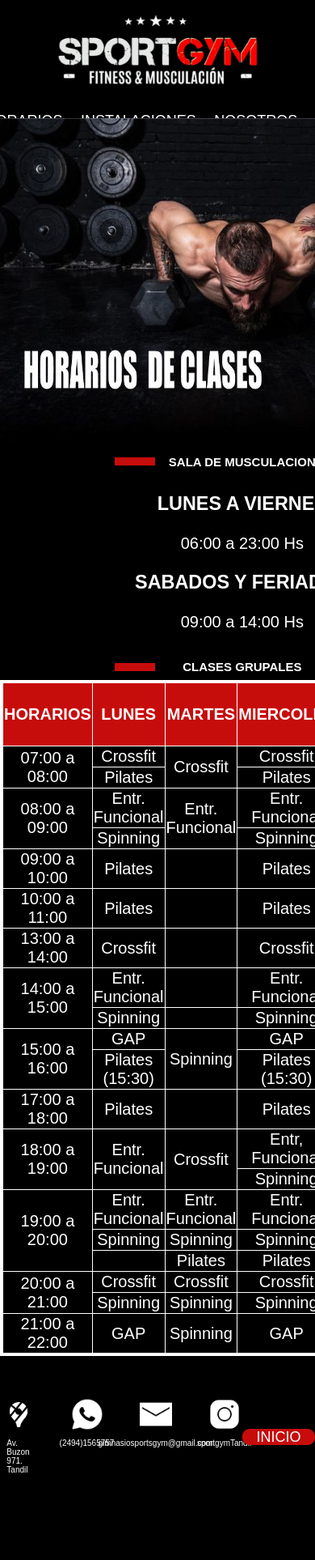
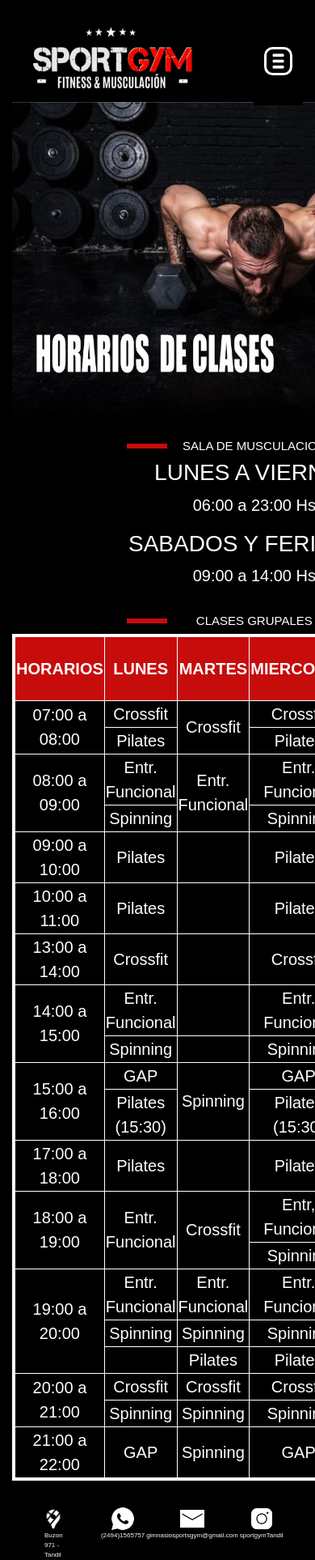
Before and after one commit to jonalippo/Proyecto-Gimnasio, a plain HTML site: page pages/horarios.html in a window 390 px wide. Shown: the top 1927 px of the page at 81% size. Before the commit the page ends 1821 px from the top, so only its background shows below. Drawn offline with nearby package versions, Linux system fonts and the light colour scheme.

Commit message:
Ultimos cambios responsive

```diff
--- a/css/estilosProyecto.css
+++ b/css/estilosProyecto.css
@@ -34,10 +34,14 @@ header {
 
 @media (max-width: 768px) {
   header {
-    flex-direction: column;
-    height: 130px;
+    flex-direction: row;
+    height: 110px;
     margin-top: 1em;
+    display: flex;
+    justify-content: space-between;
+    width: 100%;
   }
+
   nav {
     margin-top: 0.5em;
     display: flex;
@@ -45,12 +49,75 @@ header {
   }
 }
 
+.navbar {
+  padding: 0;
+  background-color: rgb(0, 0, 0) !important;
+}
 
+.navbar-toggler-icon {
+  background-color: transparent;
+  border-radius: 30%;
+  width: 40px;
+  height: 40px;
+  color: #ffffff;
+  border: solid white;
+  background-image: url(../images/MenuHamburguesa.png) !important;
+}
+
+.navbar-collapse {
+  flex-basis: 0 !important;
+}
+.navbar-expand-lg {
+  height: 100%;
+  position: relative;
+}
+
+.navbar-nav {
+  display: flex;
+  align-items: end;
+  background-color: rgb(0, 0, 0);
+  top: 0;
+  height: auto;
+
+  justify-content: center;
+}
+li {
+  margin: 0.5em;
+}
+@media (max-width: 768px) {
+  .navbar-nav {
+    width: 200px;
+  }
+}
+
+@media (max-width: 425px) {
+  .navbar-toggler-icon {
+    width: 35px;
+    height: 35px;
+  }
+  .navbar-nav {
+    display: flex;
+    align-items: end;
+    background-color: rgb(0, 0, 0);
+    top: 0;
+    height: auto;
+    width: 170px;
+    justify-content: center;
+  }
+}
 /*Estilo logo*/
 .logo {
   width: 250px;
   height: 90px;
   cursor: pointer;
+}
+
+@media (max-width: 425px) {
+  .logo {
+    width: 200px;
+    height: 80px;
+    margin-left: 1.5em;
+  }
 }
 /*Estilo Nav*/
 ul {
@@ -148,8 +215,8 @@ ul {
   .imgInicio {
     width: 90%;
     height: 90%;
-    margin-top: 0.5em; }
-
+    margin-top: 0.5em;
+  }
 }
 
 /* ------------------------ TITULOS H1 ------------------------------------ */
@@ -201,8 +268,8 @@ h1 {
   }
   .lineaRoja {
     width: 50px;
+    border-width: 3px;
   }
-
 }
 
 /*----------------- Propiedades de la pag inicio -------------------------*/
@@ -297,12 +364,17 @@ tr:hover {
   margin-left: 0.8em;
   margin-bottom: 1em;
 }
-@media (max-width:768px) {
-  .imgGimnasio{
+@media (max-width: 768px) {
+  .imgGimnasio {
     width: 200px;
-  height: 200px;
+    height: 200px;
   }
-
+}
+@media (max-width: 425px) {
+  .imgGimnasio {
+    width: 190px;
+    height: 150px;
+  }
 }
 
 /*------------------------ Propiedades pag nosotros ----------------------*/
@@ -468,46 +540,11 @@ textarea {
 }
 
 /* ------------------------ FOOTER ------------------------------------ */
-
-footer {
+.containerFooter{
+  background-color: black;
   display: flex;
-  height: 100px;
   justify-content: space-evenly;
-  align-items: center;
   flex-direction: row;
-}
-
-.footerIndex {
-  display: flex;
-  height: 800px;
-  flex-direction: row;
-  justify-content: center;
-  align-items: center;
-}
-
-.buttonFooter {
-  display: flex;
-  align-items: center;
-  justify-content: center;
-  border: solid rgb(199, 12, 12);
-  height: 20px;
-  width: 110px;
-  font-size: 18px;
-  color: white;
-  background-color: rgb(199, 12, 12);
-  border-radius: 0.5em;
-  cursor: pointer;
-  text-decoration-line: none;
-  margin-top: 100px;
-  font-weight: 500;
-}
-
-.datosFooter {
-  width: 600px;
-  height: 50px;
-  display: flex;
-  justify-content: center;
-  color: white;
   align-items: center;
 }
 
@@ -520,34 +557,17 @@ footer {
   font-size: 14px;
 }
 @media (max-width: 768px) {
-  .datosFooter {
-    width: 600px;
-    height: 50px;
-    margin-top: 0.5em;
-    display: flex;
-    justify-content: center;
-    color: white;
-    align-items: center;
+  .datoFooter {
+
+    margin: 1em;
+    font-size: 12px;
   }
 }
 
 @media (max-width: 425px) {
-  .datosFooter {
-    width:300px;
-    height: 20px;
-    display: flex;
-    justify-content: center;
-    color: white;
-    align-items: center;
-  }
-
-  .datoFooter{
-  width: 5px;
-  height: 5px;
-  margin: 4em;
-  display: flex;
-  align-items: center;
-  flex-direction: column;
-  font-size: 10px;
+  .datoFooter {
+    width: 5px;
+    margin: 4em;
+    font-size:8px;
   }
 }
--- a/pages/horarios.html
+++ b/pages/horarios.html
@@ -1,38 +1,50 @@
 <!DOCTYPE html>
 <html lang="es">
+
 <head>
   <meta charset="UTF-8">
   <meta http-equiv="X-UA-Compatible" content="IE=edge">
   <meta name="viewport" content="width=device-width, initial-scale=1.0">
+  <link rel="stylesheet" href="https://stackpath.bootstrapcdn.com/bootstrap/4.5.2/css/bootstrap.min.css">
+  <script src="https://code.jquery.com/jquery-3.5.1.slim.min.js"></script>
+  <script src="https://cdn.jsdelivr.net/npm/@popperjs/core@2.5.3/dist/umd/popper.min.js"></script>
+  <script src="https://stackpath.bootstrapcdn.com/bootstrap/4.5.2/js/bootstrap.min.js"></script>
   <link rel="stylesheet" href="../css/estilosProyecto.css" />
   <link rel="shortcut icon" href="../images/faviconSportgym.png" type="image/x-icon">
   <title>Horarios</title>
 </head>
+
 <body>
-    <div class="contenedorGral">
+  <div class="container">
     <header id="inicio">
       <a href="/index.html">
         <img class="logo" src="../images/logoSportgym.png" alt="Logo Sportsgym" /></a>
-          <nav>
-            <ul>
-              <li type="none">
-                <a href="../pages/inicio.html" class="buttonNav" width="100px">INICIO</a>
+
+      <nav class="navbar navbar-expand-lg navbar-light bg-light">
+        <button class="navbar-toggler" type="button" data-toggle="collapse" data-target="#navbarSupportedContent"
+          aria-controls="navbarSupportedContent" aria-expanded="false" aria-label="Toggle navigation">
+          <span class="navbar-toggler-icon"></span>
+        </button>
+
+        <div class="collapse navbar-collapse" id="navbarSupportedContent">
+          <ul class="navbar-nav navbar-nav">
+            <li class="nav-item active">
+              <a href="../pages/inicio.html" class="buttonNav" style="width: 100px;">INICIO</a>
             </li>
-              <li type="none">
+            <li class="nav-item">
               <a href="../pages/horarios.html" class="buttonNav">HORARIOS</a>
             </li>
-              <li type="none">
-                <a href="../pages/instalaciones.html" class="buttonNav"
-                  >INSTALACIONES</a
-                >
+            <li class="nav-item">
+              <a href="../pages/instalaciones.html" class="buttonNav">INSTALACIONES</a>
             </li>
-              <li type="none">
+            <li class="nav-item">
               <a href="../pages/nosotros.html" class="buttonNav">NOSOTROS</a>
             </li>
-              <li type="none">
+            <li class="nav-item">
               <a href="../pages/contactanos.html" class="buttonNav">CONTACTANOS</a>
             </li>
           </ul>
+        </div>
       </nav>
     </header>
 
@@ -214,47 +226,29 @@
       </div>
     </main>
 
-        <footer>
-            <div class="datosFooter">
+    <footer class="footer bg-dark text-light">
+      <div class="container">
+        <div class=" containerFooter row">
           <div class="datoFooter">
-                <img
-                  src="../images/iconoUbicacion.png"
-                  alt="iconoUbicacion"
-                  width="40px"
-                  height="40px"
-                />
-                <p>Av. Buzon 971. Tandil</p>
+            <img src="../images/iconoUbicacion.png" alt="iconoUbicacion" width="30px" height="30px" />
+            <p>Buzon 971 - Tandil</p>
           </div>
           <div class="datoFooter">
-                <img
-                  src="../images/iconoWhatsapp.png"
-                  alt="iconoWhatsapp"
-                  width="40px"
-                  height="40px"
-                />
+            <img src="../images/iconoWhatsapp.png" alt="iconoWhatsapp" width="30px" height="30px" />
             <p>(2494)1565757</p>
           </div>
           <div class="datoFooter">
-                <img
-                  src="../images/iconoCorreo.png"
-                  alt="iconoCorreo"
-                  width="40px"
-                  height="40px"
-                />
+            <img src="../images/iconoCorreo.png" alt="iconoCorreo" width="30px" height="30px" />
             <p>gimnasiosportsgym@gmail.com</p>
           </div>
           <div class="datoFooter">
-                <img
-                  src="../images/iconoInstagram.png"
-                  alt="iconoInstagram"
-                  width="40px"
-                  height="40px"
-                />
+            <img src="../images/iconoInstagram.png" alt="iconoInstagram" width="30px" height="30px" />
             <p>sportgymTandil</p>
           </div>
         </div>
-            <a href="#inicio" class="buttonFooter">INICIO</a>
+      </div>
   </footer>
   </div>
 </body>
+
 </html>
```
Also changed, not shown: pages/contactanos.html (+38 -52 lines), pages/inicio.html (+36 -28 lines), pages/instalaciones.html (+33 -44 lines), pages/js/burguer.js (added, +12 -0 lines), pages/nosotros.html (+38 -59 lines), images/MenuHamburguesa.png (added). Lines whose indentation alone changed are shown as unchanged.
